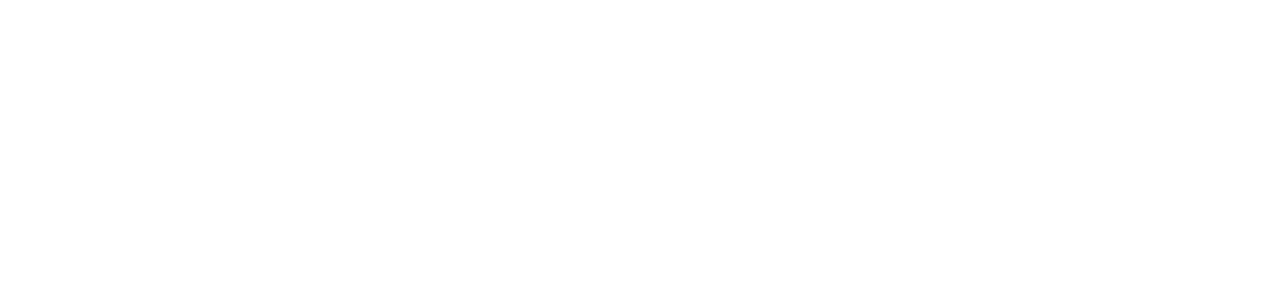
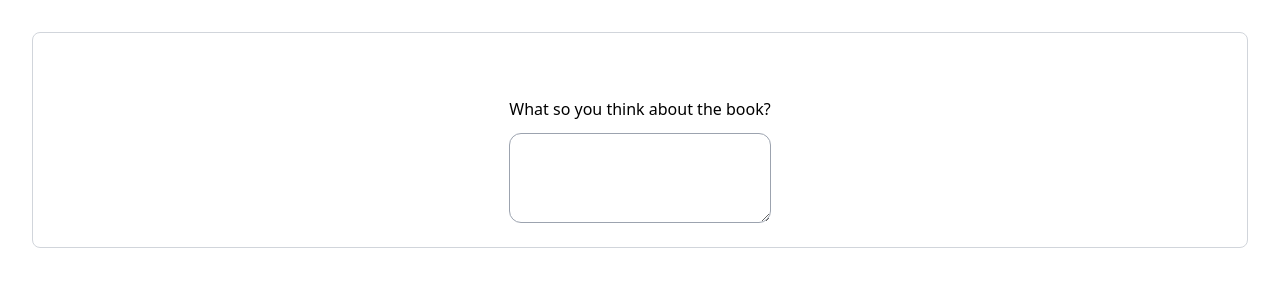
Before and after one commit to sudiptakdas/book-review-app, a React (Vite) app in the folder frontend/: page /review-book/1 in a window 1280 px wide. Shown: the top 300 px of the page. Built offline with nearby package versions, Linux system fonts and the light colour scheme; no server answers.

Commit message:
main:added review books

```diff
--- a/frontend/src/pages/ReviewBook.tsx
+++ b/frontend/src/pages/ReviewBook.tsx
@@ -1,7 +1,39 @@
-import React from 'react';
+import React, { useEffect, useState } from 'react';
+import { useParams } from 'react-router-dom';
+import { bookType } from './Book';
+import axios from 'axios';
 
-const ReviewBook:React.FC = () => {
-  return <div></div>;
+const ReviewBook: React.FC = () => {
+  const { id } = useParams();
+  const [bookData, setBookData] = useState<bookType>();
+
+  useEffect(() => {
+    const fetch = async () => {
+      await axios
+        .get(`http://localhost:3000/api/books/${id}`)
+        .then((res) => setBookData(res?.data));
+    };
+    fetch();
+  }, []);
+
+  return (
+    <div className='  border border-gray-300 p-6 rounded-lg flex flex-col gap-10 items-center'>
+      <div className=' flex flex-col gap-10'>
+        <h1 className=' text-start text-3xl font-medium'>{bookData?.title}</h1>
+        <div className=' flex flex-col gap-3'>
+          <h1 className=' text-start'>What so you think about the book?</h1>
+          <textarea
+            rows={3}
+            className=' w-full border border-gray-400 rounded-xl px-3 py-2'
+          />
+        </div>
+        {/* <div className=' flex flex-col items-start gap-2'>
+          <h1 className=' text-start'>Rate the book:</h1>
+          <Rating />
+        </div> */}
+      </div>
+    </div>
+  );
 };
 
 export default ReviewBook;
```
